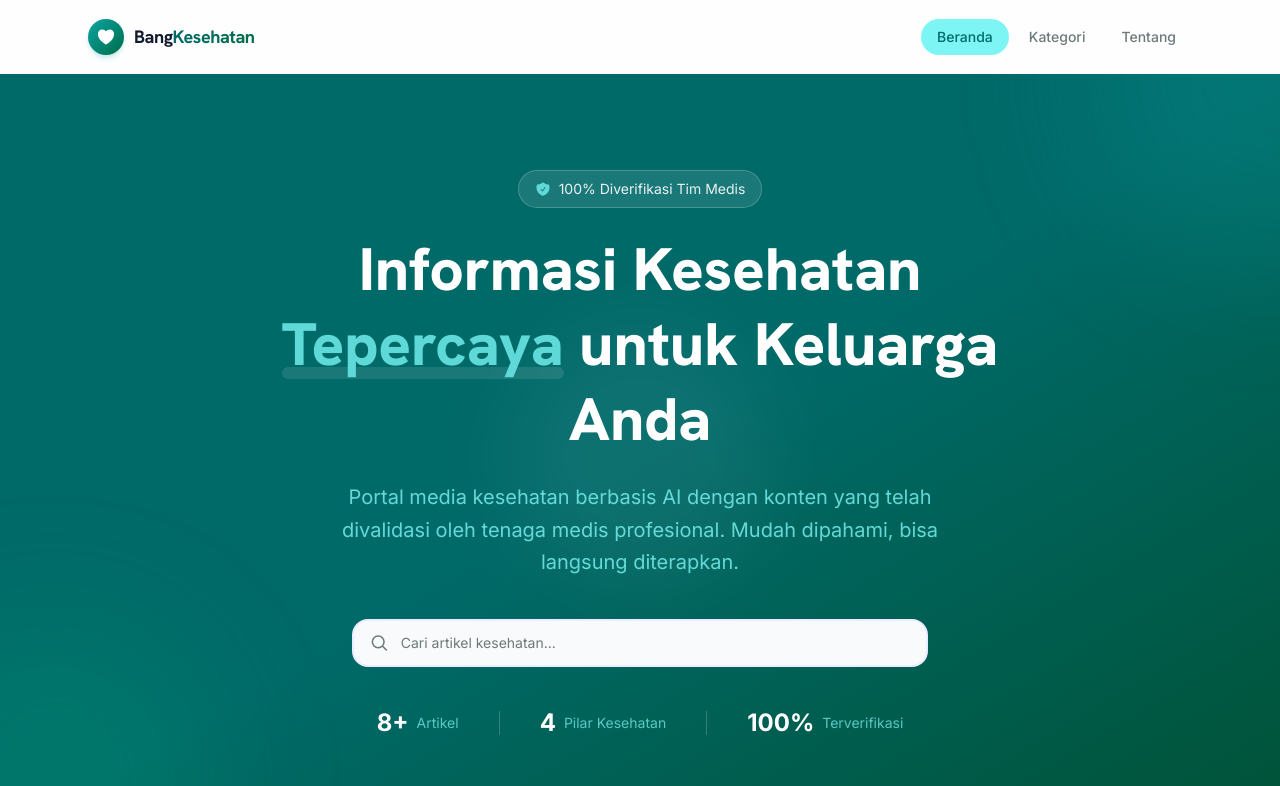
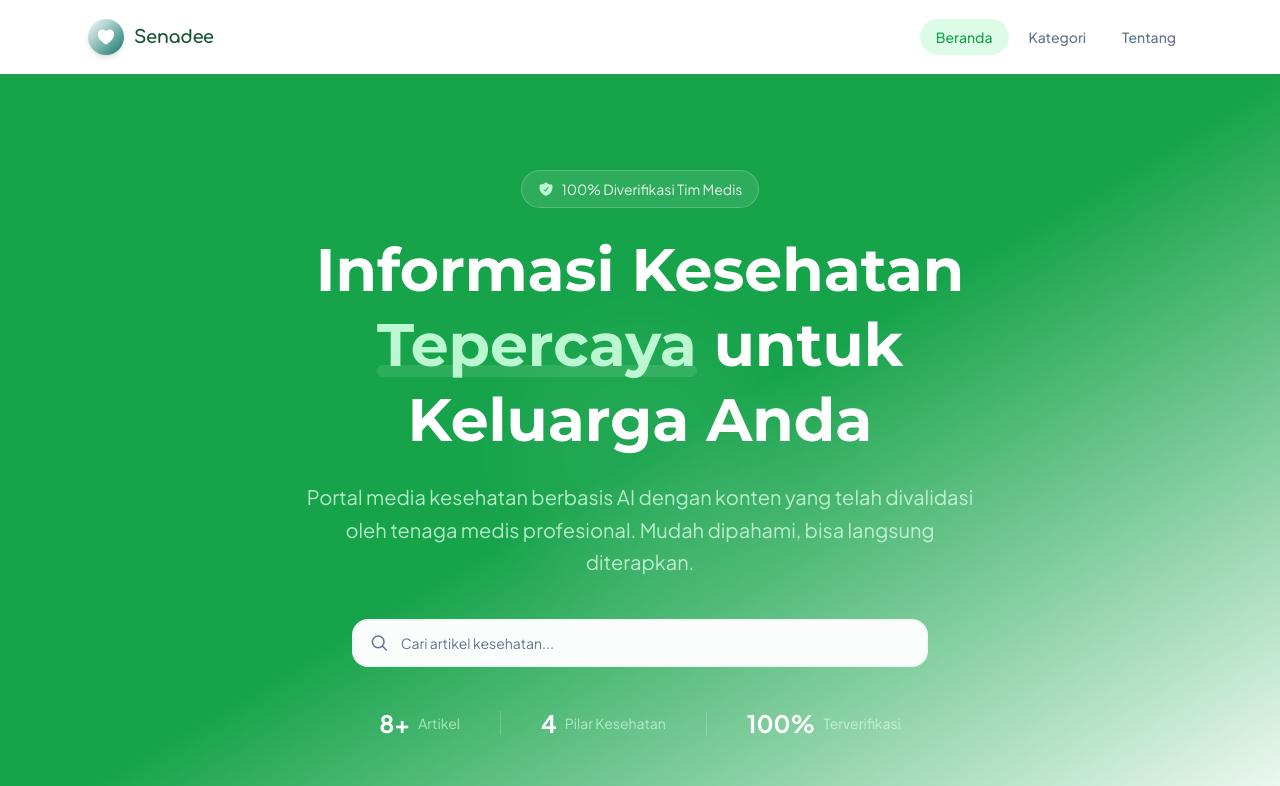
Before and after one commit to rifqirinaldi24/bang-kesehatan-v0.1, a React (Vite) app: page / in a window 1280 px wide. Shown: the top 786 px of the page. Built offline with nearby package versions, Linux system fonts and the light colour scheme.

Commit message:
style: rebranding to Senadee (Style Guide V2.0)

```diff
--- a/index.html
+++ b/index.html
@@ -4,13 +4,13 @@
     <meta charset="UTF-8" />
     <link rel="icon" type="image/svg+xml" href="/favicon.svg" />
     <meta name="viewport" content="width=device-width, initial-scale=1.0" />
-    <meta name="description" content="Bang Kesehatan - Portal media kesehatan tepercaya untuk keluarga muda Indonesia. Informasi kesehatan yang diverifikasi oleh tim medis." />
+    <meta name="description" content="Senadee adalah portal kesehatan terdepan yang berfokus pada pendekatan preventif dan wellness modern." />
     <meta name="theme-color" content="#006a69" />
     <link rel="preconnect" href="https://fonts.googleapis.com" />
     <link rel="preconnect" href="https://fonts.gstatic.com" crossorigin />
-    <link href="https://fonts.googleapis.com/css2?family=Hanken+Grotesk:wght@400;500;600;700;800;900&family=Inter:wght@300;400;500;600;700;800;900&display=swap" rel="stylesheet" />
+    <link href="https://fonts.googleapis.com/css2?family=Comfortaa:wght@400;500;600;700&family=Montserrat:wght@400;500;600;700&family=Plus+Jakarta+Sans:wght@400;500;600;700&display=swap" rel="stylesheet" />
     <link href="https://fonts.googleapis.com/css2?family=Material+Symbols+Outlined:opsz,wght,FILL,GRAD@24,400,0,0" rel="stylesheet" />
-    <title>Bang Kesehatan — Media Kesehatan Tepercaya</title>
+    <title>Senadee — Media Kesehatan Tepercaya</title>
   </head>
   <body>
     <div id="root"></div>
--- a/package.json
+++ b/package.json
@@ -1,9 +1,9 @@
 {
-  "name": "bang-kesehatan",
+  "name": "senadee",
   "private": true,
   "version": "0.2.0",
   "type": "module",
-  "description": "Bang Kesehatan - Portal Media Kesehatan Tepercaya",
+  "description": "Senadee - Portal Media Kesehatan Terdepan",
   "scripts": {
     "dev": "vite",
     "build": "vite build",
--- a/src/components/cms/CMSSidebar.jsx
+++ b/src/components/cms/CMSSidebar.jsx
@@ -43,15 +43,15 @@ export default function CMSSidebar({ collapsed, setCollapsed }) {
       <div className={`h-[72px] flex items-center border-b border-border-muted ${collapsed ? 'justify-center' : 'px-6 justify-between'}`}>
         {!collapsed && (
           <div className="flex items-center gap-2 overflow-hidden">
-            <div className="w-8 h-8 rounded-lg bg-primary text-on-primary flex items-center justify-center font-bold font-heading">
-              B
+            <div className="w-8 h-8 rounded-lg bg-primary text-on-primary flex items-center justify-center font-bold font-brand">
+              S
             </div>
-            <span className="font-headline-md text-headline-md text-primary font-bold tracking-tight">Bang</span>
+            <span className="font-brand text-headline-md text-primary font-bold tracking-tight">Senadee</span>
           </div>
         )}
         {collapsed && (
-          <div className="w-8 h-8 rounded-lg bg-primary text-on-primary flex items-center justify-center font-bold font-heading">
-            B
+          <div className="w-8 h-8 rounded-lg bg-primary text-on-primary flex items-center justify-center font-bold font-brand">
+            S
           </div>
         )}
         <button
--- a/src/components/layout/Navbar.jsx
+++ b/src/components/layout/Navbar.jsx
@@ -28,8 +28,8 @@ export default function Navbar() {
               </svg>
             </div>
             <div>
-              <span className="font-heading font-bold text-lg text-on-surface tracking-tight">
-                Bang<span className="text-gradient">Kesehatan</span>
+              <span className="font-brand font-bold text-lg text-on-surface tracking-tight">
+                Senadee
               </span>
             </div>
           </Link>
--- a/src/index.css
+++ b/src/index.css
@@ -6,36 +6,28 @@
    ============================================================= */
 
 @theme {
-  /* ── Primary: Health Teal ── */
-  --color-primary: #006a69;
+  /* ── Senadee Monochromatic Green Wellness ── */
+  --color-senadee-dark: #14532D;      /* Pine Dark (Text & Heading) */
+  --color-senadee-primary: #16A34A;   /* Vibrant Primary (CTA & Icons) */
+  --color-senadee-secondary: #22C55E; /* Fresh Secondary (Hover & Accents) */
+  --color-senadee-light: #DCFCE7;     /* Mint Light (Card bg & Badge) */
+  --color-senadee-canvas: #FAFDFB;    /* Base Page Canvas */
+
+  /* ── Mapping Standard Colors to Senadee ── */
+  --color-primary: var(--color-senadee-primary);
   --color-on-primary: #ffffff;
-  --color-primary-container: #0ea5a4;
-  --color-on-primary-container: #003333;
-  --color-inverse-primary: #5ed9d7;
-  --color-primary-fixed: #7df5f4;
-  --color-primary-fixed-dim: #5ed9d7;
-  --color-on-primary-fixed: #002020;
-  --color-on-primary-fixed-variant: #00504f;
+  --color-primary-fixed: var(--color-senadee-light);
+  --color-primary-fixed-dim: #bbf7d0;
+  --color-on-primary-fixed: var(--color-senadee-dark);
+  --color-on-primary-fixed-variant: #166534;
 
-  /* ── Secondary: Trust Blue ── */
-  --color-secondary: #0051d5;
+  --color-secondary: var(--color-senadee-secondary);
   --color-on-secondary: #ffffff;
-  --color-secondary-container: #316bf3;
-  --color-on-secondary-container: #fefcff;
-  --color-secondary-fixed: #dbe1ff;
-  --color-secondary-fixed-dim: #b4c5ff;
-  --color-on-secondary-fixed: #00174b;
-  --color-on-secondary-fixed-variant: #003ea8;
+  --color-secondary-container: var(--color-senadee-light);
+  --color-on-secondary-container: var(--color-senadee-dark);
 
-  /* ── Tertiary: Healthy Green ── */
-  --color-tertiary: #006c49;
+  --color-tertiary: #0f766e;
   --color-on-tertiary: #ffffff;
-  --color-tertiary-container: #00a975;
-  --color-on-tertiary-container: #003422;
-  --color-tertiary-fixed: #6ffbbe;
-  --color-tertiary-fixed-dim: #4edea3;
-  --color-on-tertiary-fixed: #002113;
-  --color-on-tertiary-fixed-variant: #005236;
 
   /* ── Error ── */
   --color-error: #ba1a1a;
@@ -44,27 +36,25 @@
   --color-on-error-container: #93000a;
 
   /* ── Surfaces ── */
-  --color-surface: #F8FAFC;
-  --color-surface-dim: #d2d9f4;
-  --color-surface-bright: #faf8ff;
+  --color-surface: var(--color-senadee-canvas);
+  --color-surface-dim: #f0fdf4;
+  --color-surface-bright: #ffffff;
   --color-surface-container-lowest: #ffffff;
-  --color-surface-container-low: #f2f3ff;
-  --color-surface-container: #eaedff;
-  --color-surface-container-high: #e2e7ff;
-  --color-surface-container-highest: #dae2fd;
-  --color-on-surface: #131b2e;
-  --color-on-surface-variant: #3d4949;
-  --color-inverse-surface: #283044;
-  --color-inverse-on-surface: #eef0ff;
-  --color-surface-tint: #006a69;
-  --color-surface-variant: #dae2fd;
-  --color-background: #FFFFFF;
-  --color-on-background: #131b2e;
+  --color-surface-container-low: #f8fafc;
+  --color-surface-container: #f1f5f9;
+  --color-surface-container-high: #e2e8f0;
+  --color-surface-container-highest: #cbd5e1;
+  --color-on-surface: var(--color-senadee-dark);
+  --color-on-surface-variant: #334155;
+  --color-inverse-surface: #0f172a;
+  --color-inverse-on-surface: #f8fafc;
+  --color-background: var(--color-senadee-canvas);
+  --color-on-background: var(--color-senadee-dark);
 
   /* ── Outline & Border ── */
-  --color-outline: #6d7a79;
-  --color-outline-variant: #bcc9c8;
-  --color-border-muted: #E2E8F0;
+  --color-outline: #64748b;
+  --color-outline-variant: #cbd5e1;
+  --color-border-muted: #e2e8f0;
   --color-scrim: rgba(15, 23, 42, 0.05);
 
   /* ── Pillar Colors (brand-specific) ── */
@@ -74,8 +64,12 @@
   --color-pillar-preventive: #8b5cf6;
 
   /* ── Typography ── */
-  --font-sans: 'Inter', system-ui, -apple-system, sans-serif;
-  --font-heading: 'Hanken Grotesk', system-ui, -apple-system, sans-serif;
+  --font-tagline: 'Montserrat', sans-serif;
+  --font-brand: 'Comfortaa', sans-serif;
+  --font-body: 'Plus Jakarta Sans', 'Inter', sans-serif;
+
+  --font-heading: var(--font-tagline);
+  --font-sans: var(--font-body);
 
   /* ── Typography Scale ── */
   --text-headline-xl: 48px;
--- a/src/pages/ArticleDetailPage.jsx
+++ b/src/pages/ArticleDetailPage.jsx
@@ -51,7 +51,7 @@ export default function ArticleDetailPage() {
         </p>
         <Link
           to="/"
-          className="inline-flex items-center gap-2 px-6 py-3 rounded-xl bg-primary text-white font-medium hover:bg-primary transition-colors"
+          className="inline-flex items-center gap-2 px-6 py-3 rounded-xl bg-primary text-white font-brand font-bold hover:bg-primary transition-colors"
         >
           <svg xmlns="http://www.w3.org/2000/svg" fill="none" viewBox="0 0 24 24" strokeWidth={2} stroke="currentColor" className="w-4 h-4">
             <path strokeLinecap="round" strokeLinejoin="round" d="M10.5 19.5 3 12m0 0 7.5-7.5M3 12h18" />
@@ -223,7 +223,7 @@ export default function ArticleDetailPage() {
               <div className="mt-10 pt-8 border-t border-surface-container">
                 <button
                   onClick={() => navigate(-1)}
-                  className="inline-flex items-center gap-2 px-5 py-2.5 rounded-xl text-sm font-medium text-on-surface-variant hover:text-primary hover:bg-primary-fixed border border-surface-container hover:border-primary-fixed transition-all cursor-pointer"
+                  className="inline-flex items-center gap-2 px-5 py-2.5 rounded-xl text-sm font-brand font-bold text-on-surface-variant hover:text-primary hover:bg-primary-fixed border border-surface-container hover:border-primary-fixed transition-all cursor-pointer"
                 >
                   <svg xmlns="http://www.w3.org/2000/svg" fill="none" viewBox="0 0 24 24" strokeWidth={2} stroke="currentColor" className="w-4 h-4">
                     <path strokeLinecap="round" strokeLinejoin="round" d="M10.5 19.5 3 12m0 0 7.5-7.5M3 12h18" />
--- a/src/pages/HomePage.jsx
+++ b/src/pages/HomePage.jsx
@@ -22,7 +22,7 @@ export default function HomePage() {
     <>
       <SEOHead
         title="Beranda"
-        description="Bang Kesehatan - Portal media kesehatan tepercaya untuk keluarga muda Indonesia. Temukan artikel kesehatan yang diverifikasi oleh tim medis."
+        description="Senadee - Portal media kesehatan tepercaya untuk keluarga muda Indonesia. Temukan artikel kesehatan yang diverifikasi oleh tim medis."
         path="/"
       />
 
--- a/src/pages/cms/LoginPage.jsx
+++ b/src/pages/cms/LoginPage.jsx
@@ -51,7 +51,7 @@ export default function LoginPage() {
                 admin_panel_settings
               </span>
             </div>
-            <h1 className="font-headline-md text-headline-md text-primary">Bang Kesehatan</h1>
+            <h1 className="font-brand text-headline-md text-primary font-bold">Senadee</h1>
             <p className="font-body-md text-body-md text-on-surface-variant mt-2">Admin Console</p>
           </div>
 
@@ -112,7 +112,7 @@ export default function LoginPage() {
               <button
                 type="submit"
                 disabled={isLoading}
-                className="w-full flex justify-center py-3 px-4 border border-transparent rounded-lg shadow-sm font-label-md text-label-md text-on-primary bg-primary hover:bg-on-primary-fixed-variant focus:outline-none focus:ring-2 focus:ring-offset-2 focus:ring-primary transition-colors duration-200 disabled:opacity-50 cursor-pointer"
+                className="w-full flex justify-center py-3 px-4 border border-transparent rounded-lg shadow-sm font-brand font-bold text-label-md text-on-primary bg-primary hover:bg-on-primary-fixed-variant focus:outline-none focus:ring-2 focus:ring-offset-2 focus:ring-primary transition-colors duration-200 disabled:opacity-50 cursor-pointer"
               >
                 {isLoading ? 'Signing In...' : 'Sign In'}
               </button>
```
Also changed, not shown: src/components/layout/Footer.jsx (+5 -5 lines).
